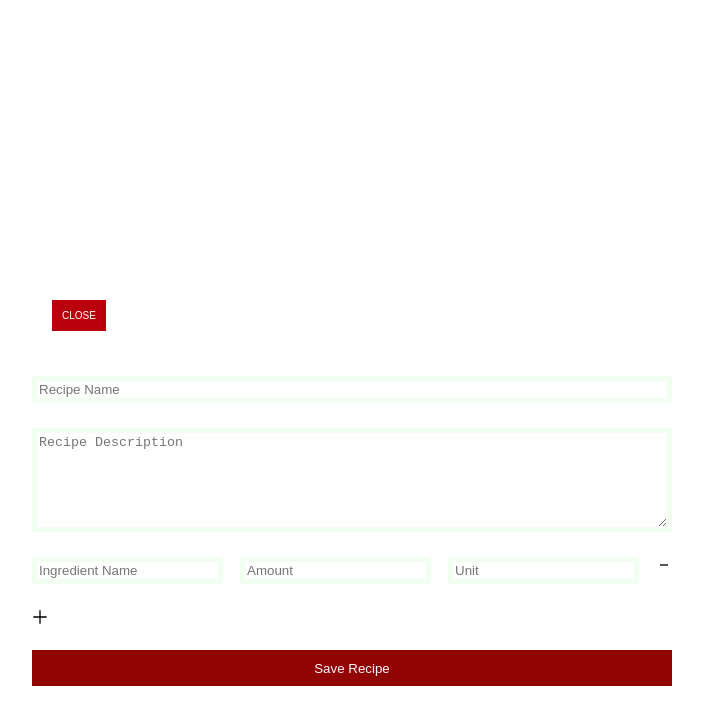
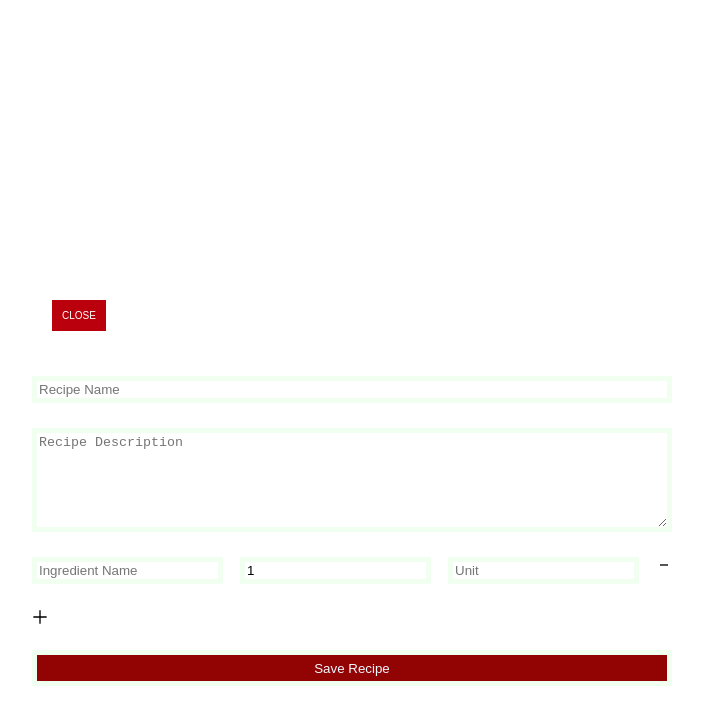
Before and after one commit to metalloid66/BunPlan, a React (Create React App) app: page / in a window 1280 px wide. Both pictures are taken after a click on the button "ADD". Shown: the top 724 px of the page, without its empty margins (288-991 px from the left). Built offline with nearby package versions, Linux system fonts and the light colour scheme; no server answers; data requests are answered from the project's data file.

Commit message:
adding new recipe working

```diff
--- a/db.json
+++ b/db.json
@@ -1,22 +1,59 @@
 {
-  "recipes": {
-    "pizza1": {
+  "recipes": [
+    {
+      "title": "pizza1",
       "description": "some description",
       "ingredients": {
-        "flour": { "amount": 15, "unit": "pcs" }
-      }
+        "flour": {
+          "amount": 15,
+          "unit": "pcs"
+        }
+      },
+      "id": 0
     },
-    "pizza2": {
+    {
+      "title": "pizza2",
       "description": "some description",
       "ingredients": {
-        "flour": { "amount": 15, "unit": "pcs" }
-      }
+        "flour": {
+          "amount": 15,
+          "unit": "pcs"
+        },
+        "bulgur": {
+          "amount": 15,
+          "unit": "kilos"
+        }
+      },
+      "id": 1
     },
-    "pizza3": {
+    {
+      "title": "pizza3",
       "description": "some description",
       "ingredients": {
-        "flour": { "amount": 15, "unit": "pcs" }
-      }
+        "flour": {
+          "amount": 15,
+          "unit": "pcs"
+        }
+      },
+      "id": 2
+    },
+    {
+      "title": "pizza4",
+      "description": "some description",
+      "ingredients": {},
+      "id": 3
+    },
+    {
+      "title": "Pizza5",
+      "description": "some descriptiton",
+      "ingredients": {
+        "ings": {
+          "amount": 1,
+          "unit": "1",
+          "ingId": 23977
+        }
+      },
+      "id": 4
     }
-  }
+  ]
 }
--- a/src/App.js
+++ b/src/App.js
@@ -43,7 +43,7 @@ function App() {
     ]);
   }
 
-  // Remove ing from form
+  // Remove ing from form (UI only)
   function removeIngHandler(e) {
     e.preventDefault();
     setIngsState(
@@ -53,11 +53,23 @@ function App() {
     );
   }
 
+  // Toggle form / recipes
   function toggleAddForm() {
     setControlState({
       ...controlState,
       showRecipes: !controlState.showRecipes,
     });
+  }
+
+  /* Getting Recipe From Form */
+  async function addRecipe(recipe) {
+    const res = await fetch("http://localhost:5000/recipes", {
+      method: "POST",
+      headers: { "Content-type": "application/json" },
+      body: JSON.stringify(recipe),
+    });
+    const data = await res.json();
+    setRecipeState(recipeState.concat([data]));
   }
 
   // Rendering
@@ -72,6 +84,7 @@ function App() {
           removeIng={removeIngHandler}
           addIng={addIngHandler}
           toggleAddForm={toggleAddForm}
+          onAdd={addRecipe}
         />
       )}
     </div>
--- a/src/components/RecipeAddForm.jsx
+++ b/src/components/RecipeAddForm.jsx
@@ -1,27 +1,106 @@
 import React from "react";
 import { IoMdSettings } from "react-icons/io";
+import { useState, useEffect } from "react";
+
 import RecipeAddFormIng from "./RecipeAddFormIng";
 import AddIngBtn from "./AddIngBtn";
+
 export default function RecipeAddForm(props) {
+  let [recipeName, setRecipeName] = useState("");
+  let [recipeDes, setRecipeDes] = useState("");
+  let [recipeIngs, setRecipeIngs] = useState({});
+
+  // handler the ingredients
+  let [ingTitle, setIngTitle] = useState("");
+  let [ingAmount, setIngAmount] = useState(1);
+  let [ingUnit, setIngUnit] = useState("");
+  let [ingId, setIngId] = useState(0);
+
+  function idGetter(id) {
+    setIngId(id);
+  }
+  function titleUpdater(title) {
+    setIngTitle(title);
+  }
+  function amountUpdater(amount) {
+    setIngAmount(amount);
+  }
+  function unitUpdater(unit) {
+    setIngUnit(unit);
+    setRecipeIngs({
+      ...recipeIngs,
+      [ingTitle]: {
+        amount: ingAmount,
+        unit: ingUnit,
+        ingId: ingId,
+      },
+    });
+  }
+
+  function removeIngHandler(e) {
+    e.preventDefault();
+    setRecipeIngs(
+      Object.fromEntries(
+        Object.entries(recipeIngs).filter((recipeIng) => {
+          return recipeIng[1].ingId !== Number(e.target.dataset.removeid);
+        })
+      )
+    );
+  }
+
+  // Submit the form
+  function onSubmitFunc(e) {
+    e.preventDefault();
+
+    props.onAdd({
+      title: recipeName,
+      description: recipeDes,
+      ingredients: {
+        ...recipeIngs,
+        // flour: { amount: 15, unit: "pcs" },
+        // bulgur: { amount: 15, unit: "pcs" },
+      },
+    });
+    alert("You have added a recipe");
+    props.toggleAddForm();
+  }
+
   return (
     <div className="add-form-container">
       <button className="btn close-btn" onClick={props.toggleAddForm}>
         CLOSE
       </button>
-      <form className="add-form">
-        <input type="text" placeholder="Recipe Name" />
-        <textarea placeholder="Recipe Description" />
+      <form className="add-form" onSubmit={onSubmitFunc}>
+        <input
+          type="text"
+          placeholder="Recipe Name"
+          value={recipeName}
+          onChange={(e) => setRecipeName(e.target.value)}
+          required
+        />
+        <textarea
+          placeholder="Recipe Description"
+          value={recipeDes}
+          onChange={(e) => setRecipeDes(e.target.value)}
+          required
+        />
+
         {props.ings.map((ing) => {
           return (
             <RecipeAddFormIng
               key={ing.id}
               id={ing.id}
+              removeTwo={removeIngHandler}
               removeIng={props.removeIng}
+              titleUpdater={titleUpdater}
+              amountUpdater={amountUpdater}
+              unitUpdater={unitUpdater}
+              idGetter={idGetter}
             />
           );
         })}
         <AddIngBtn addIng={props.addIng} />
-        <button className="submit-form-btn">Save Recipe</button>
+        <input type="submit" value="Save Recipe" className="submit-form-btn" />
       </form>
     </div>
   );
--- a/src/components/RecipeAddFormIng.jsx
+++ b/src/components/RecipeAddFormIng.jsx
@@ -1,17 +1,51 @@
 import React from "react";
 import { GrAdd, GrFormSubtract } from "react-icons/gr";
+import { useState, useEffect } from "react";
 
 export default function RecipeAddFormIng(props) {
+  let [ingTitle, setIngTitle] = useState("");
+  let [ingAmount, setIngAmount] = useState(1);
+  let [ingUnit, setIngUnit] = useState("");
   return (
-    <div className="add-form-ing">
-      <input type="text" placeholder="Ingredient Name" />
-      <input type="number" placeholder="Amount" />
-      <input type="text" placeholder="Unit" />
-      <GrFormSubtract data-removeid={props.id} onClick={props.removeIng} />
-      {/* {props.removePlus === true ? null : <GrAdd onClick={props.addIng} />}
-      {props.allowAddIng === true ? (
-        <GrFormSubtract data-ingid={props.id} onClick={props.removeIng} />
-      ) : null} */}
+    <div className="add-form-ing" data-id={props.id}>
+      <input
+        type="text"
+        placeholder="Ingredient Name"
+        onChange={(e) => {
+          setIngTitle(e.target.value);
+          props.titleUpdater(e.target.value);
+          props.idGetter(props.id);
+        }}
+        value={ingTitle}
+        required
+      />
+      <input
+        type="number"
+        placeholder="Amount"
+        onChange={(e) => {
+          setIngAmount(e.target.value);
+          props.amountUpdater(e.target.value);
+        }}
+        value={ingAmount}
+        required
+      />
+      <input
+        type="text"
+        placeholder="Unit"
+        onChange={(e) => {
+          setIngUnit(e.target.value);
+          props.unitUpdater(e.target.value);
+        }}
+        value={ingUnit}
+        required
+      />
+      <GrFormSubtract
+        data-removeid={props.id}
+        onClick={(e) => {
+          props.removeIng(e);
+          props.removeTwo(e);
+        }}
+      />
     </div>
   );
 }
--- a/src/components/Recipes.jsx
+++ b/src/components/Recipes.jsx
@@ -9,14 +9,16 @@ export default function Recipes(props) {
         <h2>Recipes</h2>
         <AddBtn toggleAddForm={props.toggleAddForm} />
       </div>
-      {Object.entries(props.recipes).map((recipe) => {
-        return (
-          <Recipe
-            recipeTitle={recipe[0]}
-            recipeDescription={recipe[1].description}
-          />
-        );
-      })}
+      {props.recipes.length === 0
+        ? "Please Add recipes"
+        : props.recipes.map((recipe) => {
+            return (
+              <Recipe
+                recipeTitle={recipe.title}
+                recipeDescription={recipe.description}
+              />
+            );
+          })}
     </div>
   );
 }
```
